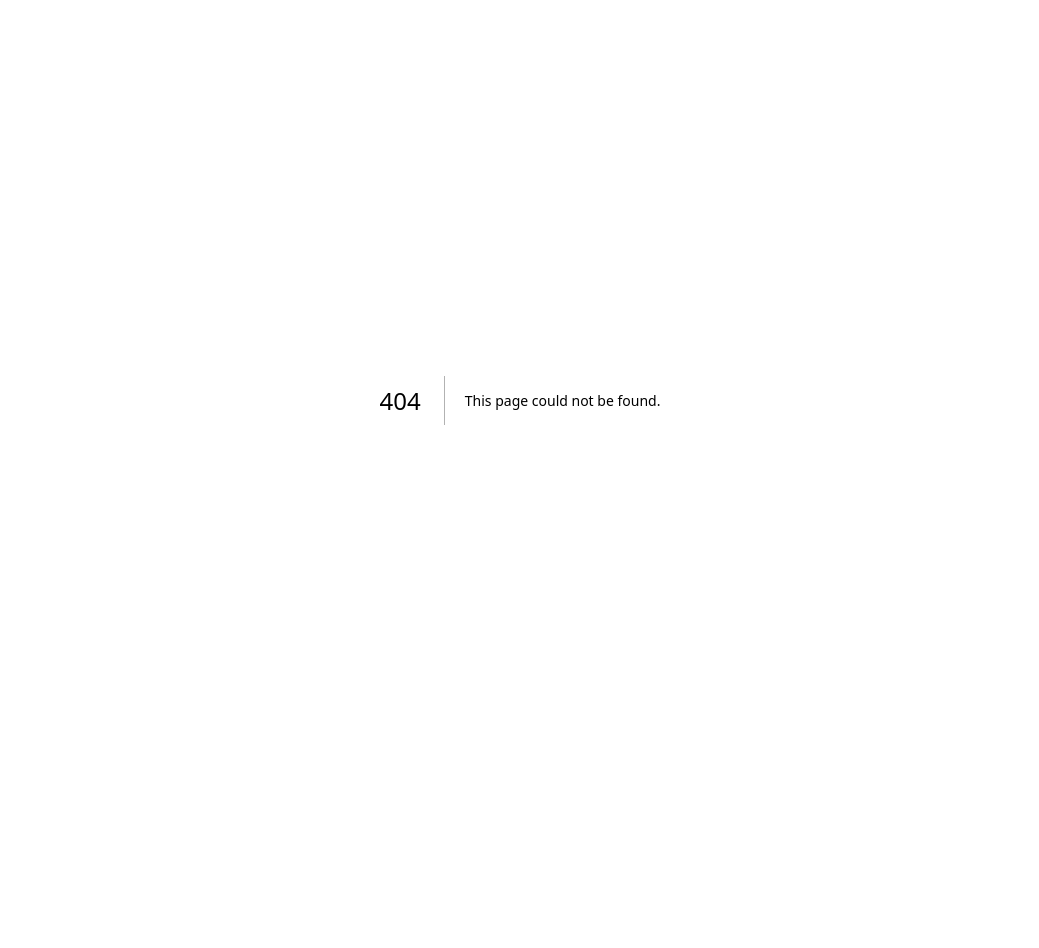
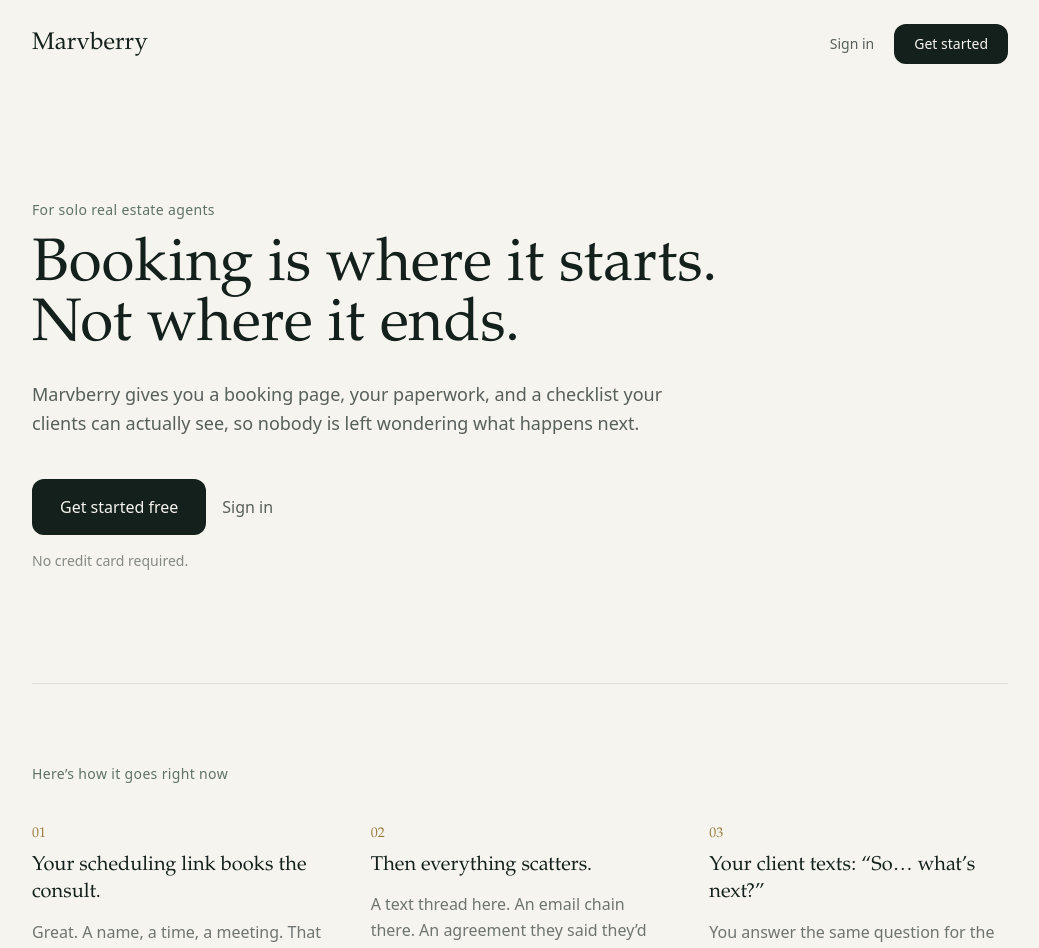
Before and after one commit to thestylingstylist-lang/bookingtoolv2, a Next.js app: page /app in a window 1280 px wide. Before the commit this address had no page. Shown: the top 948 px of the page, without its empty margins (120-1159 px from the left). Before the commit the page ends 800 px from the top, so only its background shows below. Built offline with nearby package versions, Linux system fonts and the light colour scheme.

Commit message:
Add files via upload

```diff
--- /dev/null
+++ b/app/app/page.tsx
@@ -0,0 +1,175 @@
+import Link from "next/link"
+import AuthFooter from "@/app/auth-footer"
+
+export default function Home() {
+  return (
+    <div className="mx-auto max-w-5xl px-6">
+      <nav className="flex items-center justify-between py-6">
+        <span className="font-serif text-2xl">Marvberry</span>
+        <div className="flex items-center gap-5 text-sm">
+          <Link href="/login" className="font-medium text-ink/70 hover:text-ink">
+            Sign in
+          </Link>
+          <Link
+            href="/signup"
+            className="rounded-xl bg-ink px-5 py-2.5 font-medium text-paper transition-opacity hover:opacity-90"
+          >
+            Get started
+          </Link>
+        </div>
+      </nav>
+
+      {/* Hero */}
+      <section className="py-20 sm:py-28">
+        <p className="text-sm font-medium tracking-wide text-sage">For solo real estate agents</p>
+        <h1 className="mt-4 max-w-3xl font-serif text-4xl leading-tight sm:text-6xl">
+          Booking is where it starts. Not where it ends.
+        </h1>
+        <p className="mt-6 max-w-2xl text-lg leading-relaxed text-ink/70">
+          Marvberry gives you a booking page, your paperwork, and a checklist your clients can
+          actually see, so nobody is left wondering what happens next.
+        </p>
+        <CTA />
+      </section>
+
+      {/* The pain */}
+      <section className="border-t border-ink/10 py-20">
+        <p className="text-sm font-medium tracking-wide text-sage">Here&rsquo;s how it goes right now</p>
+        <div className="mt-10 grid gap-10 sm:grid-cols-3">
+          <Step n="01" title="Your scheduling link books the consult.">
+            Great. A name, a time, a meeting. That part works.
+          </Step>
+          <Step n="02" title="Then everything scatters.">
+            A text thread here. An email chain there. An agreement they said they&rsquo;d sign
+            &ldquo;tonight.&rdquo; Your notes live on your phone, in your head, on a sticky note.
+          </Step>
+          <Step n="03" title="Your client texts: “So… what’s next?”">
+            You answer the same question for the fifth time this week, and wonder what else
+            slipped through while you were answering it.
+          </Step>
+        </div>
+        <p className="mt-12 max-w-2xl font-serif text-2xl leading-snug">
+          You&rsquo;re not disorganized. Your tools just stop at the booking.
+        </p>
+      </section>
+
+      {/* The turn */}
+      <section className="rounded-3xl bg-ink px-8 py-16 text-paper sm:px-14">
+        <h2 className="max-w-3xl font-serif text-3xl leading-tight sm:text-5xl">
+          What if your booking link was the front door to the whole deal?
+        </h2>
+        <p className="mt-6 max-w-2xl text-lg leading-relaxed text-paper/75">
+          One link brings them in. Everything after that lives in one place, for you and for them.
+        </p>
+      </section>
+
+      {/* Goals */}
+      <section className="py-20">
+        <Goal n="Goal No. 1" title="Get booked on your terms">
+          Your own booking page, one link to share everywhere. Clients pick a time inside your real
+          working hours and leave their phone and email, so every booking is a lead you can follow up.
+        </Goal>
+        <Goal n="Goal No. 2" title="Get the paperwork done without the chase">
+          Keep your agency agreement and state disclosures as ready-to-send templates. Signed copies
+          live under each client, where you&rsquo;ll actually find them.
+        </Goal>
+        <Goal n="Goal No. 3" title="Keep every client in the loop">
+          A shared checklist shows your client each step of the process and what&rsquo;s done.
+          Fewer &ldquo;what&rsquo;s next?&rdquo; texts. More clients who feel taken care of, and
+          refer you.
+        </Goal>
+      </section>
+
+      {/* Reframe */}
+      <section className="border-t border-ink/10 py-20">
+        <h2 className="max-w-3xl font-serif text-3xl leading-tight sm:text-4xl">
+          You don&rsquo;t need another app. You need one place.
+        </h2>
+        <p className="mt-6 max-w-2xl text-lg leading-relaxed text-ink/70">
+          A scheduler, a signing tool, a notes app, a text thread and a spreadsheet. Five places to
+          check, and your client can see none of them. Marvberry puts the booking, the paperwork
+          and the progress in one spot built for how solo agents actually work.
+        </p>
+      </section>
+
+      {/* Founder */}
+      <section className="grid gap-10 border-t border-ink/10 py-20 sm:grid-cols-[1fr_2fr]">
+        <div className="flex aspect-square items-center justify-center rounded-3xl border border-dashed border-ink/20 text-sm text-ink/40">
+          [YOUR PHOTO]
+        </div>
+        <div>
+          <p className="text-sm font-medium tracking-wide text-sage">Why I built Marvberry</p>
+          <h2 className="mt-3 font-serif text-3xl">[YOUR NAME], founder</h2>
+          <p className="mt-6 text-lg leading-relaxed text-ink/70">
+            I kept seeing the same thing: great agents, good clients, and a process held together by
+            texts and memory. The client felt left in the dark. The agent felt stretched thin.
+          </p>
+          <p className="mt-4 text-lg leading-relaxed text-ink/70">
+            So I built the tool I wished they had. Not another scheduler, a system that walks your
+            client from the first booking to the closing table, with you in control the whole way.
+          </p>
+        </div>
+      </section>
+
+      {/* Founding agents */}
+      <section className="mb-20 rounded-3xl border border-ink/10 bg-white/60 px-8 py-16 text-center sm:px-14">
+        <p className="text-sm font-medium tracking-wide text-sage">Founding agents</p>
+        <h2 className="mx-auto mt-3 max-w-2xl font-serif text-3xl leading-tight sm:text-4xl">
+          Be one of the first 30 agents on Marvberry.
+        </h2>
+        <p className="mx-auto mt-5 max-w-xl text-lg leading-relaxed text-ink/70">
+          Founding agents get in free and help decide what we build next. Your feedback goes straight
+          to the person building it.
+        </p>
+        <div className="flex justify-center">
+          <CTA />
+        </div>
+      </section>
+
+      <div className="pb-10">
+        <AuthFooter />
+      </div>
+    </div>
+  )
+}
+
+function CTA() {
+  return (
+    <div className="mt-10">
+      <div className="flex flex-wrap items-center gap-4">
+        <Link
+          href="/signup"
+          className="rounded-xl bg-ink px-7 py-4 text-base font-medium text-paper transition-opacity hover:opacity-90"
+        >
+          Get started free
+        </Link>
+        <Link href="/login" className="text-base font-medium text-ink/70 hover:text-ink">
+          Sign in
+        </Link>
+      </div>
+      <p className="mt-4 text-sm text-ink/50">No credit card required.</p>
+    </div>
+  )
+}
+
+function Step({ n, title, children }: { n: string; title: string; children: React.ReactNode }) {
+  return (
+    <div>
+      <p className="font-serif text-sm text-brass">{n}</p>
+      <h3 className="mt-2 font-serif text-xl leading-snug">{title}</h3>
+      <p className="mt-3 leading-relaxed text-ink/60">{children}</p>
+    </div>
+  )
+}
+
+function Goal({ n, title, children }: { n: string; title: string; children: React.ReactNode }) {
+  return (
+    <div className="grid gap-4 border-t border-ink/10 py-10 first:border-t-0 sm:grid-cols-[1fr_2fr]">
+      <div>
+        <p className="text-sm font-medium tracking-wide text-sage">{n}</p>
+        <h3 className="mt-2 font-serif text-2xl leading-snug">{title}</h3>
+      </div>
+      <p className="text-lg leading-relaxed text-ink/70">{children}</p>
+    </div>
+  )
+}
```
